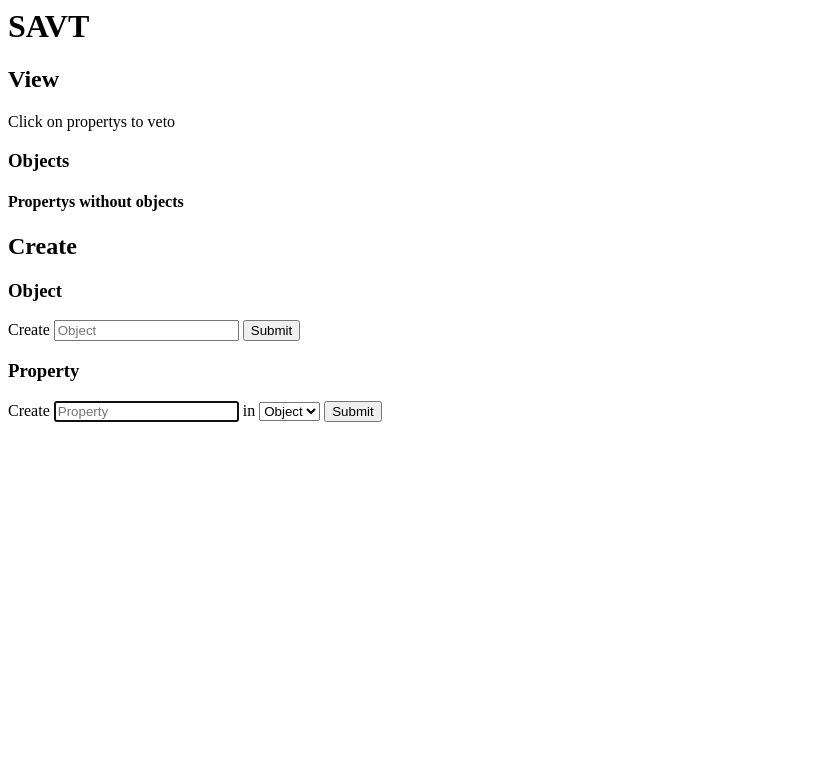
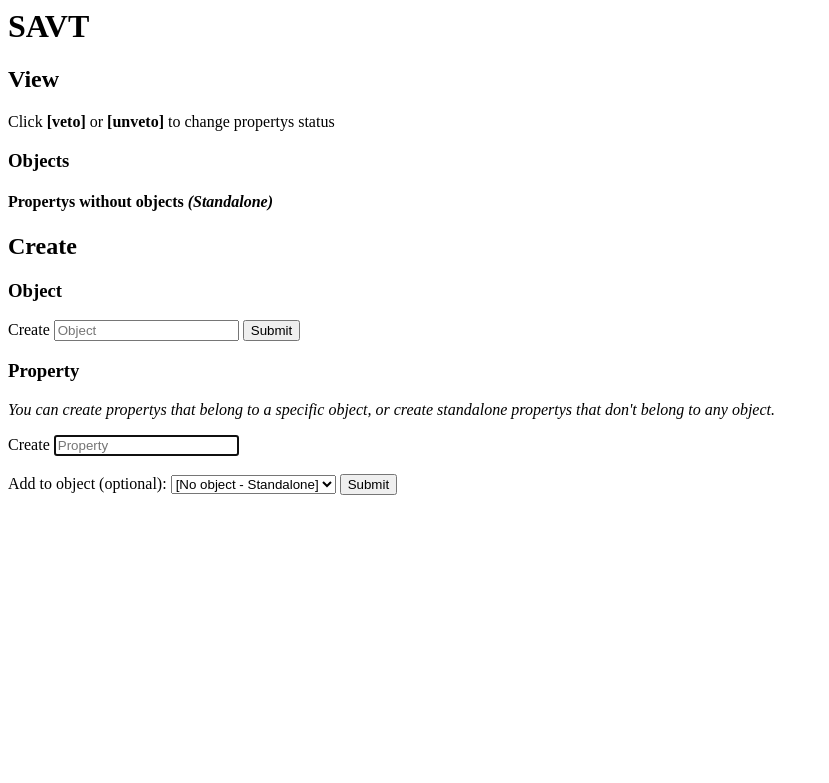
Before and after one commit to joernpreuss/SAVT, a FastAPI app: page / in a window 1280 px wide. Shown: the top 783 px of the page, without its empty margins (0-829 px from the left). Run offline with FastAPI, Linux system fonts and the light colour scheme; data that the repository does not hold is empty; some libraries are stand-ins or nearby versions.

Commit message:
Enhance property management UI: clarify veto options and add standalone property context

```diff
--- a/templates/properties.html
+++ b/templates/properties.html
@@ -11,7 +11,7 @@
   <body>
     <h1>{{settings.app_name}}</h1>
     <h2>View</h2>
-    Click on {{settings.property_name_plural_computed}} to veto
+    Click <strong>[veto]</strong> or <strong>[unveto]</strong> to change {{settings.property_name_plural_computed}} status
     <h3>{{settings.object_name_plural_computed.title()}}</h3>
     <ul id="objects-list">
       {% for object in objects %}
@@ -26,7 +26,7 @@
       {% endfor %}
     </ul>
 
-    <h4>{{settings.property_name_plural_computed.title()}} without {{settings.object_name_plural_computed}}</h4>
+    <h4>{{settings.property_name_plural_computed.title()}} without {{settings.object_name_plural_computed}} <em>(Standalone)</em></h4>
     <ul id="standalone-properties">
       {% for property in properties %}
       {{ standalone_property_item(property) }}
@@ -56,6 +56,7 @@
     </form>
 
     <h3>{{settings.property_name_singular.title()}}</h3>
+    <p><em>You can create {{settings.property_name_plural_computed}} that belong to a specific {{settings.object_name_singular}}, or create standalone {{settings.property_name_plural_computed}} that don't belong to any {{settings.object_name_singular}}.</em></p>
     <form
       method="POST"
       action="/create/property/"
@@ -72,9 +73,10 @@
         value="{{name}}"
         placeholder="{{settings.property_name_singular.title()}}"
       />
-      in
-      <select name="object_id">
-        <option value="">{{settings.object_name_singular.title()}}</option>
+      <br><br>
+      <label for="object_id">Add to {{settings.object_name_singular}} (optional):</label>
+      <select name="object_id" id="object_id">
+        <option value="">[No {{settings.object_name_singular}} - Standalone]</option>
         {% for object in objects %} {% if object.id == object_id %}
         <option value="{{object.id}}" selected>{{object.name}}</option>
         {% else %}
```
